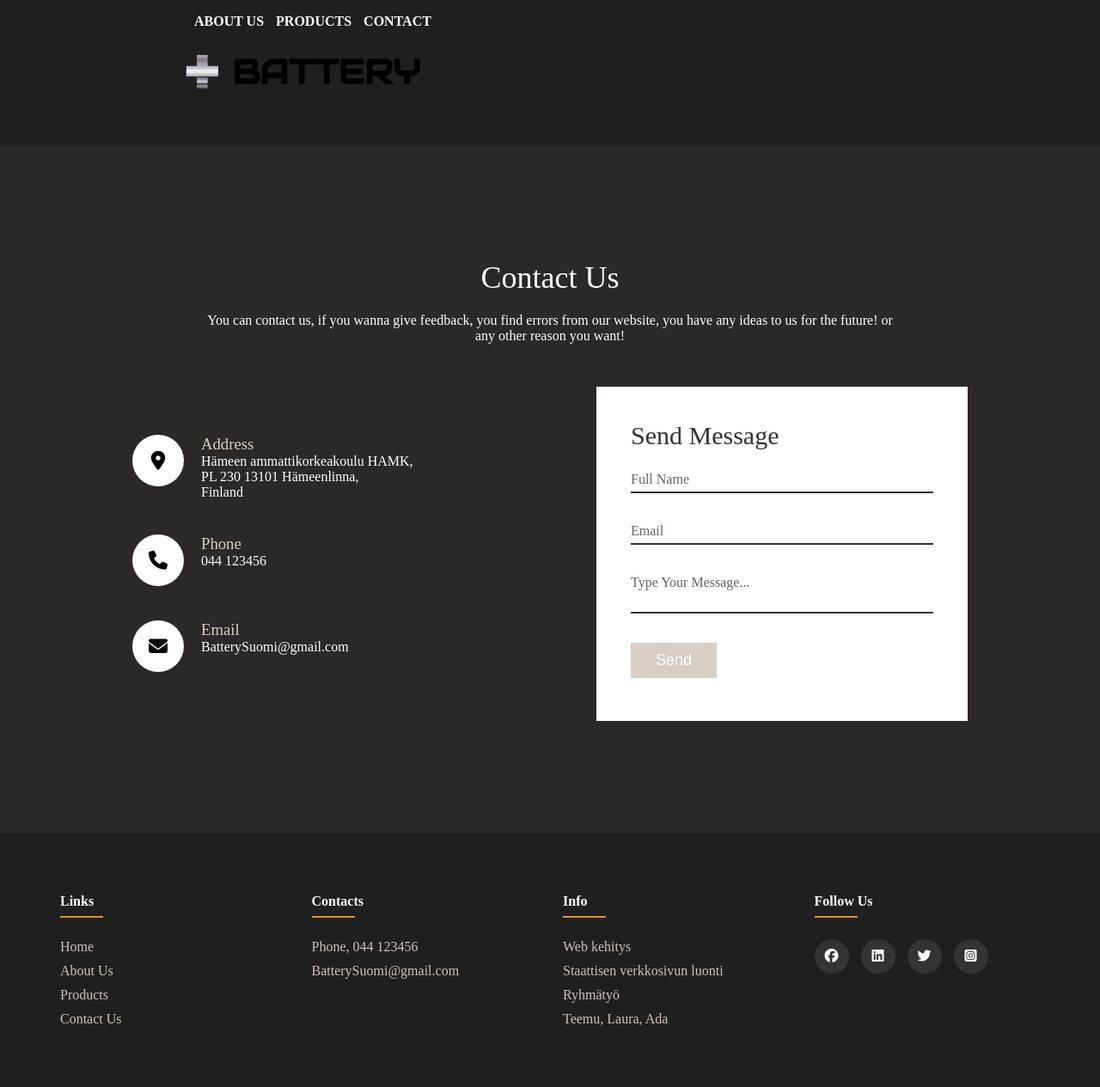
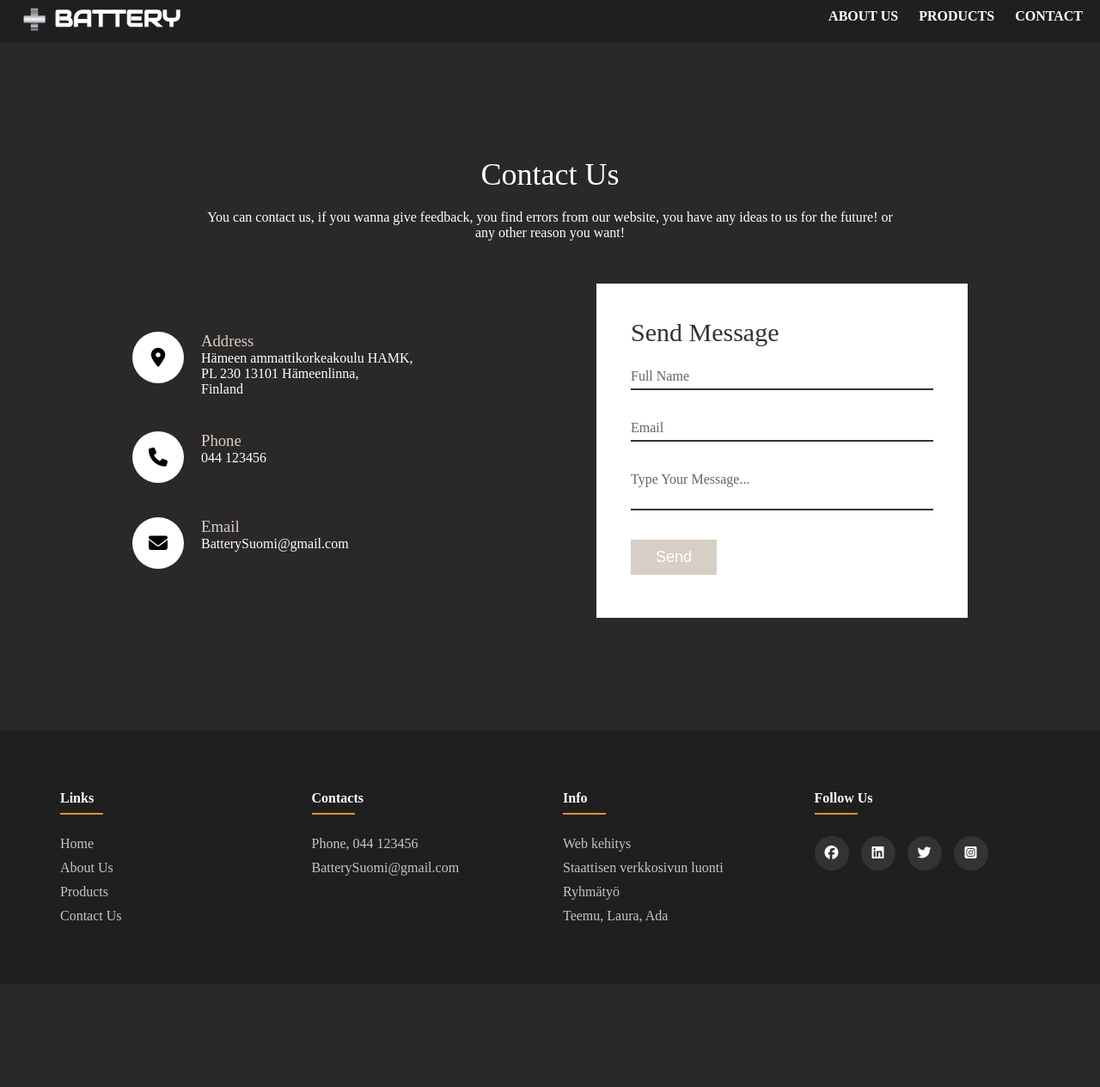
Before and after one commit to Tupolaa/Team2_Projekti, a PHP site: page /contact.html in a window 1280 px wide. Shown: the whole page at 86% size. After the commit the page ends 1074 px from the top, so only its background shows below. Run offline with PHP 8.4, Linux system fonts and the light colour scheme; some libraries are stand-ins or nearby versions; some web fonts are replaced.

Commit message:
Äääääää oon done

```diff
--- a/contact.html
+++ b/contact.html
@@ -13,7 +13,10 @@
     </head>
 
     <body>
-        <!--Nav bar-->
+        <!--Nav bar & Header/Logo-->
+        <header>
+            <a href="index.html"><h1><img src="images/batterylogo2.png" alt="logo" title="logo1" id="logo1"></h1></a>
+        </header>
         <nav>
             <ul id="fontti">
                 <li><a href="aboutus.html">ABOUT US</a></li>
@@ -21,11 +24,6 @@
                 <li><a href="contact.html">CONTACT</a></li>
             </ul>
         </nav>
-        <!--Header & Logo-->
-        <header>
-            <img src="images/Batterylogo.png" alt="logo" title="logo1" id="logo1">
-            <a href="index.html"><h1>BATTERY</h1></a>
-        </header>
         <!--Some text & stuff-->
         <section class="contact">
             <div class="content">
--- a/css/contact.css
+++ b/css/contact.css
@@ -8,67 +8,43 @@ body {
     background-color: #201f1f;
 }
 
-a{
-    color: #fff;
-    text-decoration: none;
-}
-
-nav{
-    margin-left: 200px;
-
-
-}
 #fontti{
     font-family: "Trirong", serif;
     font-weight: bold;
 }
 
-nav ul {
-    list-style-type: none;
-    margin: 0;
-    padding: 1em;
-    overflow: hidden;
-    text-decoration: none;
+
+nav{
+    background-color:#201f1f;
+    height: 50px;
+    width: 100%;
 }
 
-nav li {
+nav ul li {
     list-style-type: none;
-    display: block;
-    text-decoration: none;
-    text-align: center;
-    font-weight: bold;
-    display: inline;
-    margin-left: 10px;
+    color: #fff;
+    display: inline-block;
+    padding-right: 20px;
 }
 
-nav li :hover{
-    color: rgb(215, 207, 197);
-    text-decoration: none;
+nav ul {
+    float: right;
+    padding-top: 10px;
 }
 
-header{
-    display: flex;
-    text-align: left;
+nav ul li a {
+    color: #fff;
+    text-decoration: none;
+
+}
+nav ul li a:hover {
+    color: rgb(215, 207, 197);
 }
 
-header a {
-    color: black;
-    text-decoration: none;
-}
-
-img#logo1{
-    margin-left: 200px;
-    margin-bottom: 50px;
-    flex: 1;
-    max-width: 70px;
-    max-height: 70px;
-}
-header h1{
-    font-family: "Audiowide", sans-serif;
-    font-weight: bold;
-    margin-top: 8px;
-    font-size: 40px;
-    flex-grow: 1;
+header img#logo1{
+    position: absolute;
+    left: 20px;
+    max-width: 200px;
 }
 
 .contact {
@@ -318,4 +294,8 @@ footer{
     .footer-col {
         width: 100%;
     }
+    header img#logo1 {
+        width: 150px;
+        padding-top: 10px;
+    }
 }
```
Also changed, not shown: README.md, images/batterylogo2.PNG (added).
